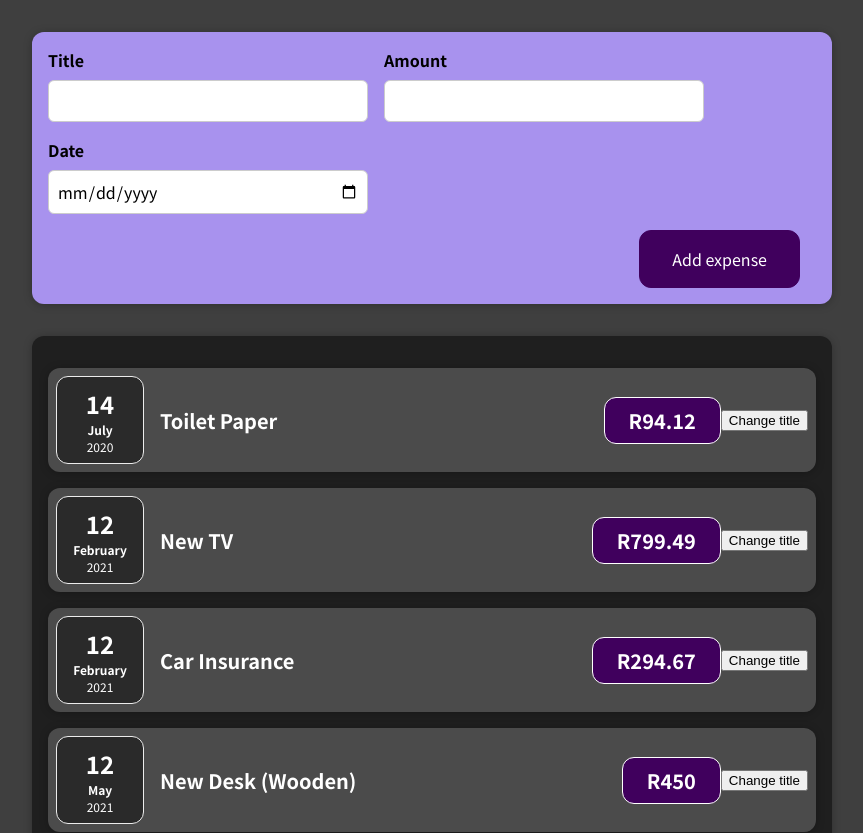
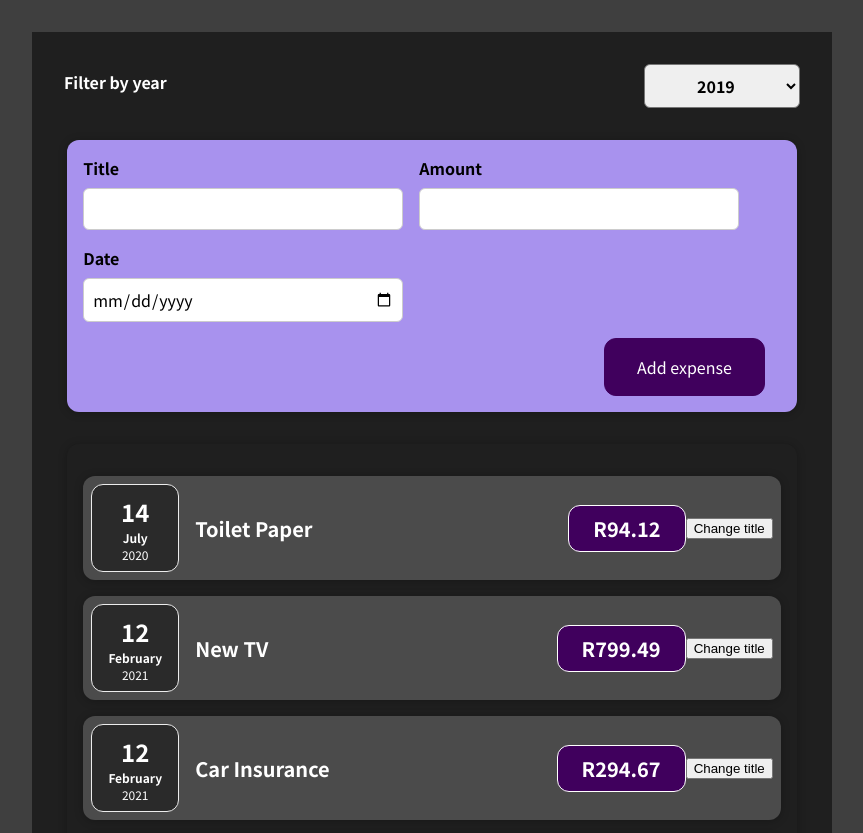
Before and after one commit to Hlakaza/react-app, a React (Create React App) app: page / in a window 1280 px wide. Shown: the top 833 px of the page, without its empty margins (208-1071 px from the left). Built offline with nearby package versions, Linux system fonts and the light colour scheme.

Commit message:
feat(sass): added sass compativbility and filter dropdown

```diff
--- a/package.json
+++ b/package.json
@@ -2,7 +2,7 @@
   "name": "react-complete-guide",
   "version": "0.1.0",
   "private": true,
-  "prettier":{
+  "prettier": {
     "printWidth": 120,
     "bracketSpacing": true,
     "singleQuote": true
@@ -39,5 +39,8 @@
       "last 1 firefox version",
       "last 1 safari version"
     ]
+  },
+  "devDependencies": {
+    "sass": "^1.50.0"
   }
 }
--- a/src/App.js
+++ b/src/App.js
@@ -2,6 +2,7 @@
 import ExpenseItem from "./components/expense-item/ExpenseItem";
 import NewExpense from "./components/new-expense/NewExpense";
 import Card from "./components/shared/card/Card";
+import ExpensesFilter from './components/shared/expense-filter/ExpensesFilter';
 
 const expenses = [
   {
@@ -26,7 +27,10 @@
 ];
 
 const App = () => {
+
   const [expenseList, setExpenseList] = useState(expenses);
+  const [filterValue, setFilterValue] = useState('2019');
+
   const buildElements = () => {
     const elements = [];
     expenseList.forEach((element) => {
@@ -34,12 +38,19 @@
     });
     return elements;
   };
+
   const onSaveExpenseDataHandler = (expenseData) => {
     setExpenseList([...expenseList, expenseData]);
     console.log('expenselist', expenseList);
   }
+
+  const onChangeFilterHandler = (filterValue) => {
+    setFilterValue(filterValue);
+  }
+
   return (
-    <div>
+    <div className='expenses'>
+    <ExpensesFilter selected={filterValue} onChangeFilter={onChangeFilterHandler}></ExpensesFilter>
     <NewExpense onSaveExpenseData={onSaveExpenseDataHandler}></NewExpense>
     <Card className="expenses">
       {buildElements()}
--- /dev/null
+++ b/src/components/shared/expense-filter/ExpensesFilter.js
@@ -0,0 +1,24 @@
+
+import React from 'react';
+import './ExpensesFilter.scss';
+
+const ExpensesFilter = (props) => {
+  const onChangeFilterHandler = (event) => {
+    props.onChangeFilter(event.target.value)
+  }
+  return (
+    <div className='expenses-filter'>
+      <div className='expenses-filter__control'>
+        <label>Filter by year</label>
+        <select value={props.selected} onChange={onChangeFilterHandler}>
+          <option value='2022'>2022</option>
+          <option value='2021'>2021</option>
+          <option value='2020'>2020</option>
+          <option value='2019'>2019</option>
+        </select>
+      </div>
+    </div>
+  );
+};
+
+export default ExpensesFilter;
--- /dev/null
+++ b/src/components/shared/expense-filter/ExpensesFilter.scss
@@ -0,0 +1,24 @@
+.expenses-filter {
+  color: white;
+  padding: 0 1rem;
+}
+
+.expenses-filter__control {
+  display: flex;
+  width: 100%;
+  align-items: center;
+  justify-content: space-between;
+  margin: 1rem 0;
+}
+
+.expenses-filter label {
+  font-weight: bold;
+  margin-bottom: 0.5rem;
+}
+
+.expenses-filter select {
+  font: inherit;
+  padding: 0.5rem 3rem;
+  font-weight: bold;
+  border-radius: 6px;
+}
```
Also changed, not shown: 2 other files (tests, documents, lock files or other folders).
